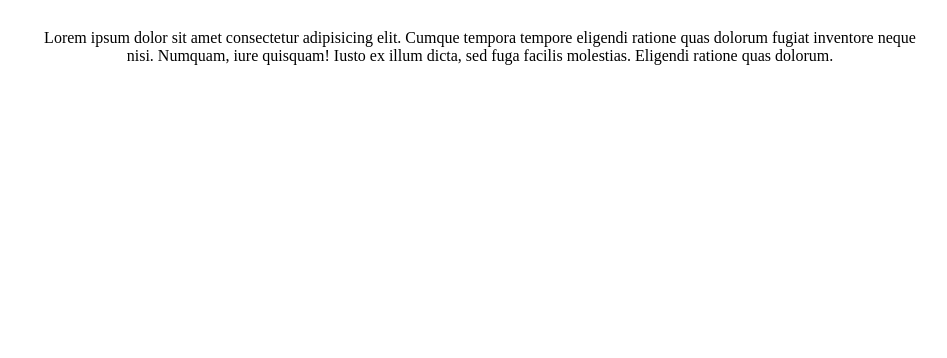
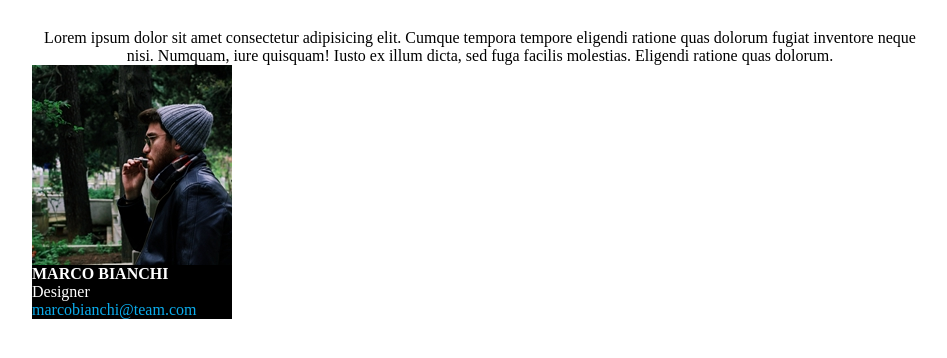
Before and after one commit to sensi-federico/html-css-float-cards, a plain HTML site: page index.html in a window 1280 px wide. Shown: the part 74-432 px from the top of the page, without its empty margins (160-1107 px from the left). Drawn offline with Linux system fonts and the light colour scheme.

Commit message:
main commit

```diff
--- a/assets/css/style.css
+++ b/assets/css/style.css
@@ -18,6 +18,10 @@ h1 {
     font-family: 'Fredoka One', cursive;
 }
 
+img {
+    max-width: 100%;
+}
+
 .container {
     width: 70%;
     margin: auto;
@@ -26,3 +30,22 @@ h1 {
 .container > p {
     text-align: center;
 }
+
+
+
+.cards {
+    background-color: black;
+}
+
+.cards img {
+    float: left;
+}
+
+.cards h4, .cards p {
+    color: white;
+}
+
+a {
+    text-decoration: none;
+    color: rgb(10, 171, 235);
+}
--- a/index.html
+++ b/index.html
@@ -29,19 +29,23 @@
                 sed fuga facilis molestias. Eligendi ratione quas dolorum.
             </p>
 
-            <div class="row">
+            <div class="row clearfix">
 
                 <div class="col_3">
 
-                    <div class="card">
+                    <div class="cards clearfix">
+
+                        <img src="./assets/img/male1.png" alt="">
+                        <h4>MARCO BIANCHI</h4>
+                        <p>Designer</p>
+                        <a href="#">marcobianchi@team.com</a>
 
                     </div>
+
 
                 </div>
 
             </div>
-
-
 
         </div>
 
```
Also changed, not shown: assets/img/female1.png (added), assets/img/female2.png (added), assets/img/female3.png (added), assets/img/male1.png (added), assets/img/male2.png (added), assets/img/male3.png (added).
